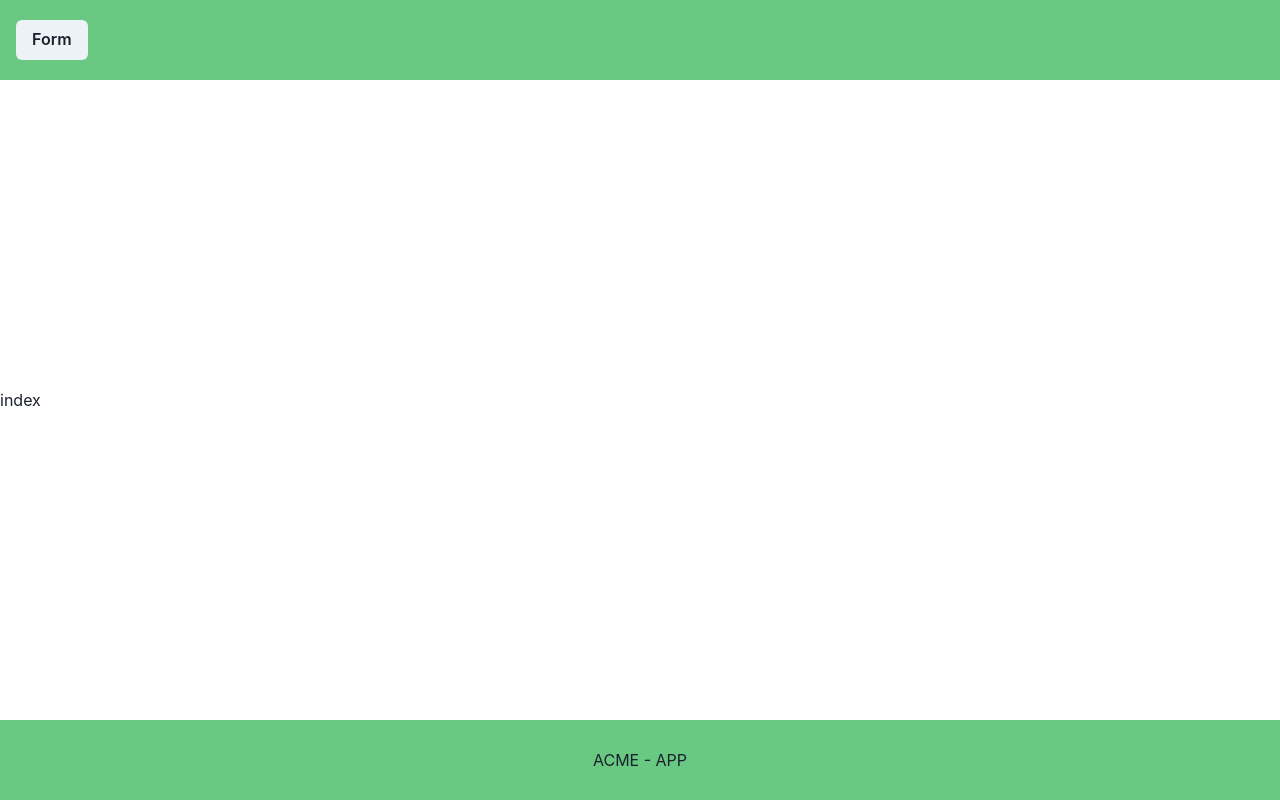
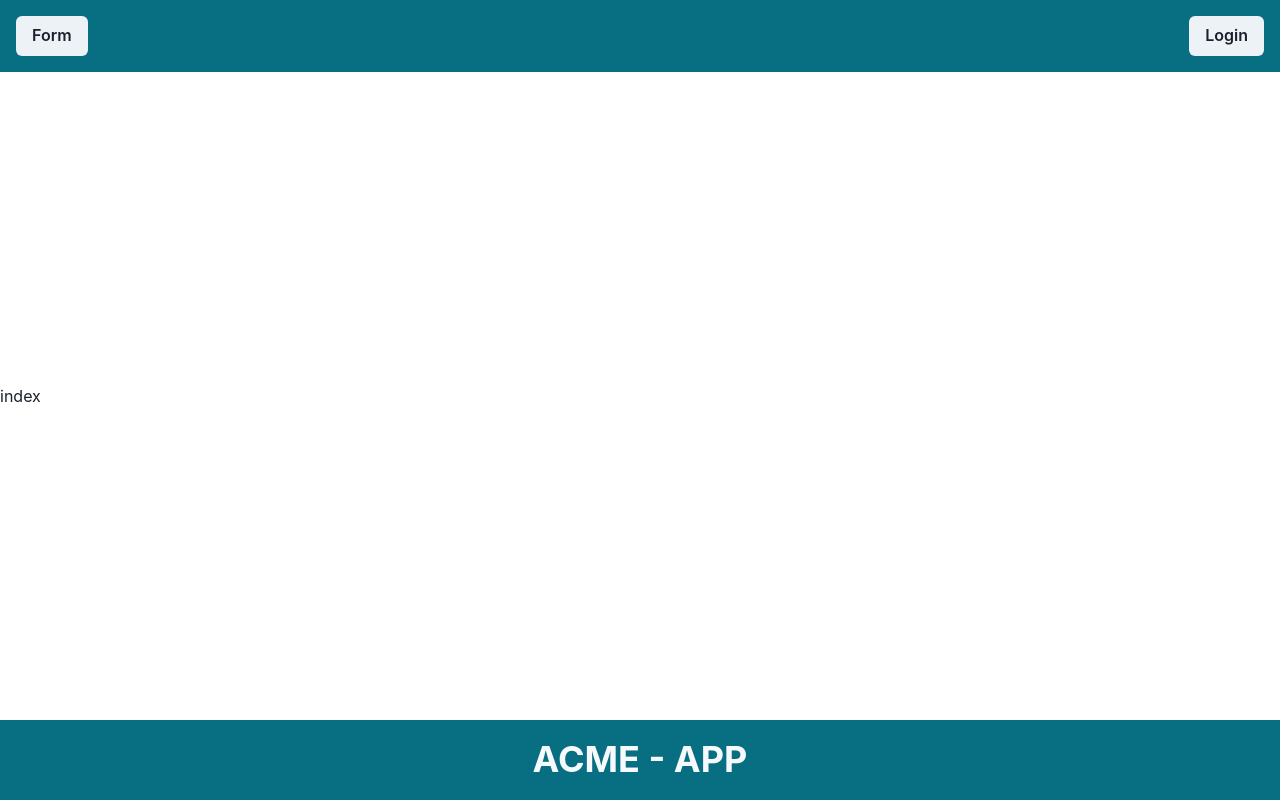
Before and after one commit to Krs-Mauro/acme-app, a Next.js app: page / in a window 1280 px wide. Built offline with nearby package versions, Linux system fonts and the light colour scheme.

Commit message:
Replaces html tags with karma components and creates a component for the login button

```diff
--- a/src/components/Footer.tsx
+++ b/src/components/Footer.tsx
@@ -1,18 +1,16 @@
+import { Heading, Flex } from "@chakra-ui/react";
+
 const Footer = () => {
   return (
-    <footer
-      style={{
-        display: "flex",
-        justifyContent: "center",
-        alignItems: "center",
-        padding: "1rem",
-        height: "10vh",
-        width: "100%",
-        backgroundColor: "#69c983",
-      }}
+    <Flex
+      alignItems="center"
+      justifyContent="center"
+      p={4}
+      bg="cyan.800"
+      height="80px"
     >
-      <h1>ACME - APP</h1>
-    </footer>
+      <Heading color="gray.50">ACME - APP</Heading>
+    </Flex>
   );
 };
 
--- a/src/components/Header.tsx
+++ b/src/components/Header.tsx
@@ -1,19 +1,11 @@
-import { Button } from "@chakra-ui/react";
+"use client";
+
+import { Button, Flex } from "@chakra-ui/react";
 import Link from "next/link";
+import LoginButton from "./LoginButton";
 
-const Header = ({ source }: { source: string }) => {
-  return (
-    <header
-      style={{
-        display: "flex",
-        justifyContent: "space-between",
-        alignItems: "center",
-        padding: "1rem",
-        height: "10vh",
-        width: "100%",
-        backgroundColor: "#69c983",
-      }}
-    >
+const Header = ({ source }: { source: string }) => (
+  <Flex alignItems="center" justifyContent="space-between" p={4} bg="cyan.800">
     {source === "form" ? (
       <Link href="/">
         <Button>Home</Button>
@@ -23,8 +15,8 @@ const Header = ({ source }: { source: string }) => {
         <Button>Form</Button>
       </Link>
     )}
-    </header>
+    <LoginButton />
+  </Flex>
 );
-};
 
 export default Header;
--- /dev/null
+++ b/src/components/LoginButton.tsx
@@ -0,0 +1,13 @@
+"use client";
+
+import { Button } from "@chakra-ui/react";
+import useStore from "@/lib/store";
+
+const LoginButton = () => {
+  const { isLoggedIn, toggleLogin } = useStore();
+  return (
+    <Button onClick={toggleLogin}>{isLoggedIn ? "Logout" : "Login"}</Button>
+  );
+};
+
+export default LoginButton;
```
Also changed, not shown: 1 other file (tests, documents, lock files or other folders). Lines whose indentation alone changed are shown as unchanged.
